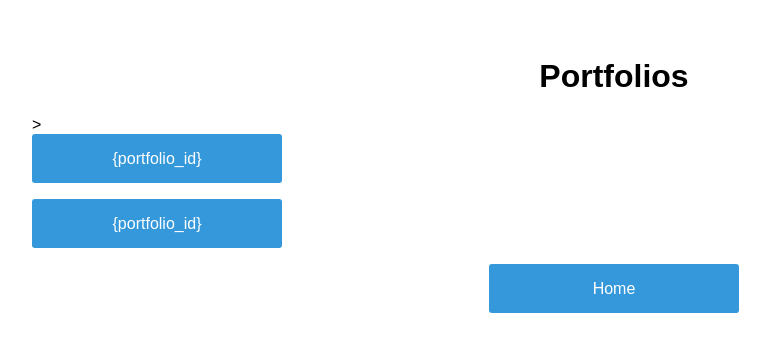
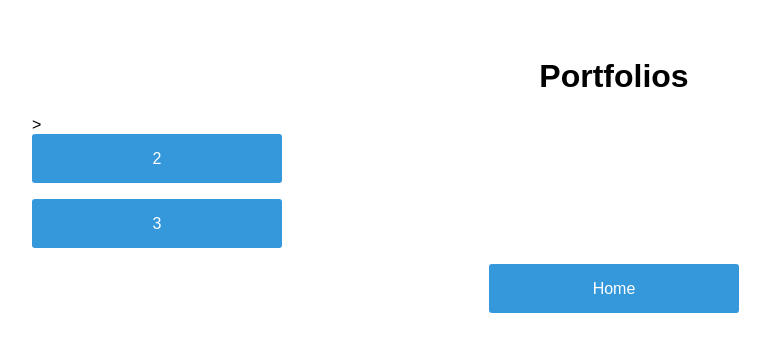
Before and after one commit to jfgphillips/stock-dataservice, a Flask app: page /get_portfolio_list in a window 1280 px wide. Shown: the top 352 px of the page, without its empty margins (26-796 px from the left). Run offline with Flask 2, Linux system fonts and the light colour scheme; the visitor is signed in with stand-in values (Sample User, id 1).

Commit message:
portfolio button fix

```diff
--- a/main.py
+++ b/main.py
@@ -62,7 +62,7 @@ def get_portfolio_list() -> str:
     portfolios = get_user_portfolios(session.get("user_id"))
     http_functions = ""
     for portfolio_id in portfolios:
-        http_functions += f'<form action=/get_portfolio_by_id/{portfolio_id}"><input type="submit" value={{portfolio_id}} class="btn btn-primary btn-large btn-block" style="display: inline-block;"></form>'
+        http_functions += f'<form action=/get_portfolio_by_id/{portfolio_id}"><input type="submit" value={portfolio_id} class="btn btn-primary btn-large btn-block" style="display: inline-block;"></form>'
 
     return render_template('portfolio.html', http_functions=http_functions)
 
--- a/static/style.css
+++ b/static/style.css
@@ -27,9 +27,7 @@ color: #777;
 
 .login-form {
 text-align: center;
-padding: 40px;
 border: 1px solid #cecece;
-border-radius: 3px;
 }
 .control-group {
 margin-bottom: 10px;
```
